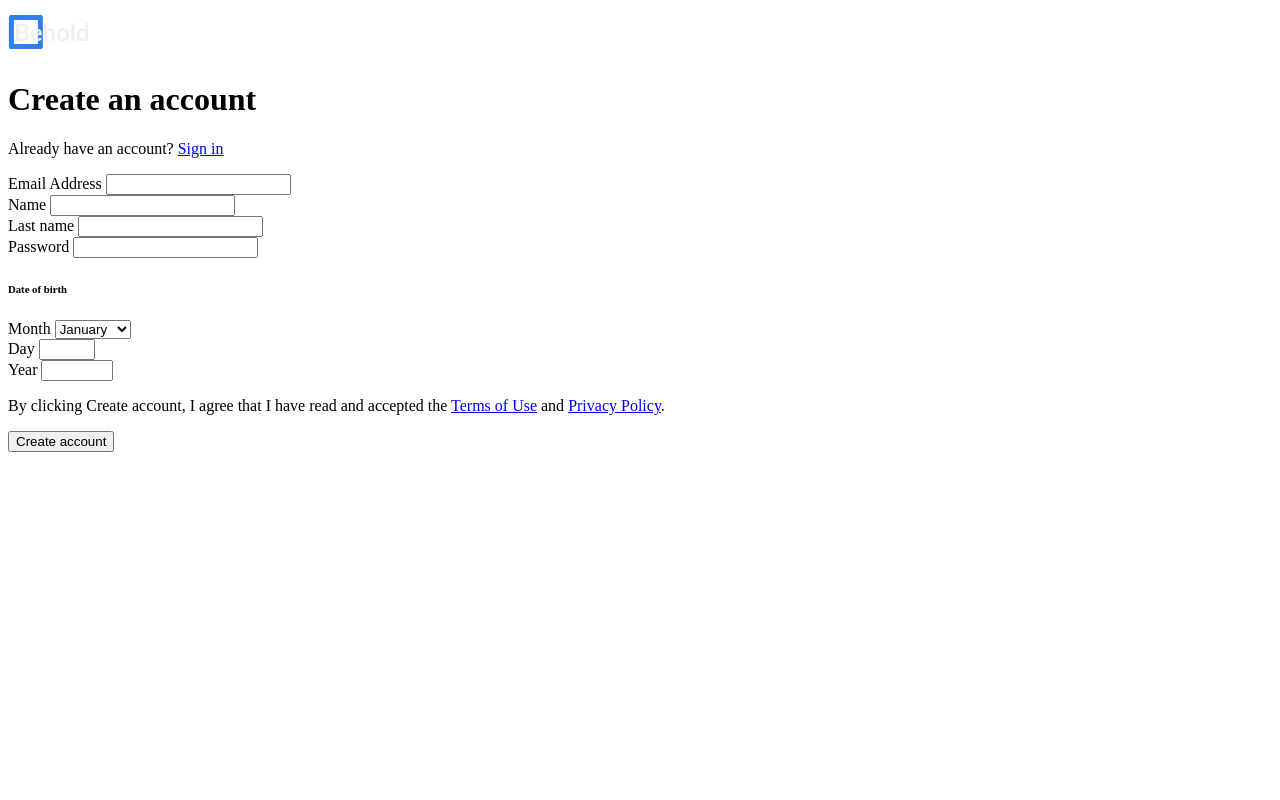
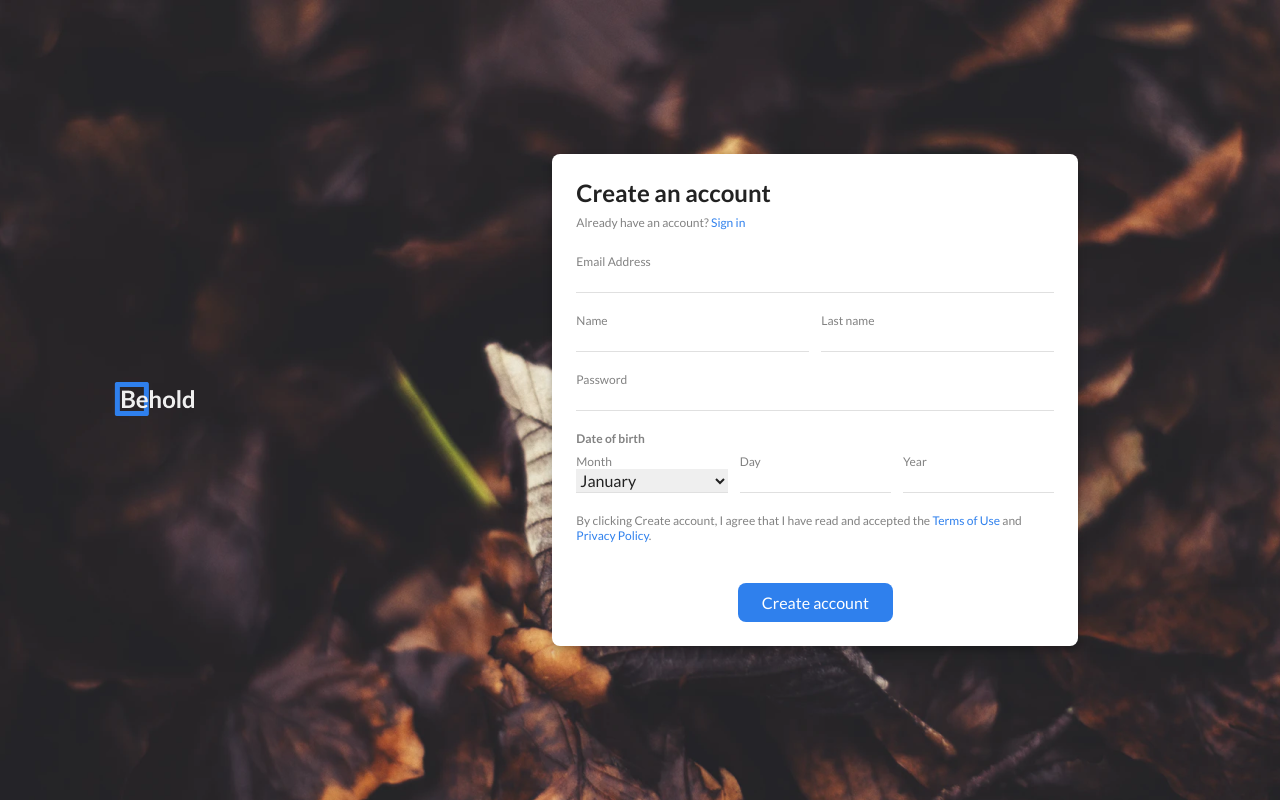
Before and after one commit to rqguzman/behold-devchallenges, a plain HTML site: page index.html in a window 1280 px wide. Drawn offline with Linux system fonts and the light colour scheme.

Commit message:
:art: style(index) Add style file

```diff
--- /dev/null
+++ b/css/style.css
@@ -0,0 +1,159 @@
+@import url('https://fonts.googleapis.com/css2?family=Lato:wght@300;400;700&display=swap');
+
+:root {
+  --text-color: #828282;
+  --border-color: #e0e0e0;
+  --primary-color: #2f80ed;
+}
+
+* {
+  box-sizing: border-box;
+  font: inherit;
+  color: inherit;
+}
+
+body {
+  height: 100vh;
+  margin: 0;
+  padding: 0;
+  background-image: url('../img/fall.jpeg');
+  color: #222;
+  font-family: 'Lato', sans-serif;
+}
+
+p {
+  max-width: 600px;
+}
+
+a {
+    color: var(--primary-color);
+    text-decoration: none;
+}
+
+#container {
+  display: grid;
+  grid-template-columns: repeat(12, 1fr);
+  gap: 24;
+  align-items: center;
+  max-width: 1100px;
+  height: 100%;
+  margin: 0 auto;
+  padding: 24px;
+}
+
+.logo-container {
+  grid-column: 1/5;
+}
+
+.panel-container {
+  grid-column: 6/12;
+}
+
+.panel {
+    background-color: #FFF;
+    border-radius: 8px;
+    box-shadow: 0px 4px 8px rgba(0, 0, 0, 0.25);
+    padding: 24px;
+}
+
+.panel__heading {
+    margin: 0;
+    font-size: 1.5rem;
+    font-weight: 700;
+}
+
+.panel__subheading {
+    margin: 0;/* reminder: must come before other margin defs */
+    margin-top: 8px;
+    margin-bottom: 24px;
+    font-size: 0.75rem;
+    color: var(--text-color);
+}
+
+.input {
+    position: relative;
+    margin-bottom: 20px;
+}
+
+.input label {
+    display: block;/* reminder: takes the whole line */
+    font-size: 0.75rem;
+    color: var(--text-color);
+}
+
+.input input {
+    width: 100%;
+    height: 1.5rem;
+    border: none;
+    border-bottom: 1px solid var(--border-color);
+    padding: 0;
+    outline: none;
+}
+
+.input__indicator {
+    position: absolute;
+    bottom: 0;
+    left: 50%;
+    width: 0;
+    height: 2px;
+
+    transition: all 300ms ease-in-out;
+}
+
+.input input:focus ~ .input__indicator {
+    width: 100%;
+    left: 0;
+    background-color: var(--primary-color);
+}
+
+.name {
+    display: grid;
+    grid-template-columns: 1fr 1fr;
+    gap: 12px;
+}
+
+.date-of-birth__heading {
+    margin: 0;
+    margin-bottom: 8px;
+    color: var(--text-color);
+    font-size: 0.75rem;
+    font-weight: 700;
+}
+
+.dropdown label {
+    display: block;/* reminder: takes the whole line */
+    font-size: 0.75rem;
+    color: var(--text-color);
+}
+
+.dropdown select {
+    width: 100%;
+    height: 1.5rem;
+    border: none;
+    border-bottom: 1px solid var(--border-color);
+    padding: 0;
+}
+
+.date-of-birth__inputs {
+    display: grid;
+    grid-template-columns: repeat(3, 1fr);
+    gap: 12px;
+}
+
+.consents {
+    margin: 0;
+    margin-bottom: 40px;
+    padding: 0;
+    color: var(--text-color);
+    font-size: 0.75rem;
+}
+
+button {
+    display: block;
+    margin: 0 auto;
+    border: none;
+    border-radius: 8px;
+    padding: 10px 24px;
+    background-color: var(--primary-color);
+    color: #FFF;
+}
--- a/index.html
+++ b/index.html
@@ -6,12 +6,14 @@
     <meta name="viewport" content="width=device-width, initial-scale=1.0" />
     <link rel="shortcut icon" href="./favicon.ico" type="image/x-icon">
     <title>Behold</title>
+    <link rel="stylesheet" href="./css/style.css">
   </head>
   <body>
     <div id="container">
       <div class="logo-container">
         <img src="./img/behold-logo.png" alt="Behold" />
       </div>
+
       <div class="panel-container">
         <div class="panel">
           <h1 class="panel__heading">Create an account</h1>
@@ -20,29 +22,41 @@
             Already have an account? <a href="#">Sign in</a>
           </p>
 
-          <form onsubmit="alert('Success')">
+          <form onsubmit="alert('Success')" autocomplete="off">
             <div class="input">
               <label for="email-address">Email Address</label>
               <input type="email" required id="email-address" />
+
+              <div class="input__indicator"></div>
             </div>
+
             <div class="name">
               <div class="input">
                 <label for="first-name">Name</label>
                 <input type="text" required id="first-name" />
+
+                <div class="input__indicator"></div>
               </div>
+
               <div class="input">
                 <label for="last-name">Last name</label>
                 <input type="text" required id="last-name" />
+
+                <div class="input__indicator"></div>
               </div>
             </div>
+
             <div class="input">
               <label for="password">Password</label>
               <input type="password" required id="password" />
+
+              <div class="input__indicator"></div>
             </div>
 
             <div class="date-of-birth">
               <h6 class="date-of-birth__heading">Date of birth</h6>
 
+              <div class="date-of-birth__inputs">
                 <div class="dropdown">
                   <label for="month">Month</label>
 
@@ -51,19 +65,28 @@
                     <option value="february">February</option>
                     <option value="March">March</option>
                     <option value="April">April</option>
+                    <option value="May">May</option>
+                    <option value="June">June</option>
+                    <option value="July">July</option>
                   </select>
                 </div>
 
                 <div class="input">
                   <label for="day">Day</label>
                   <input type="number" required id="day" min="1" max="31" />
+
+                  <div class="input__indicator"></div>
                 </div>
 
                 <div class="input">
                   <label for="year">Year</label>
                   <input type="number" required id="year" min="1900" max="2020" />
+
+                  <div class="input__indicator"></div>
                 </div>
               </div>
+            </div>
+
             <p class="consents">
               By clicking Create account, I agree that I have read and accepted
               the <a href="#">Terms of Use</a> and <a href="#">Privacy Policy</a>.
```
Lines whose indentation alone changed are shown as unchanged.
